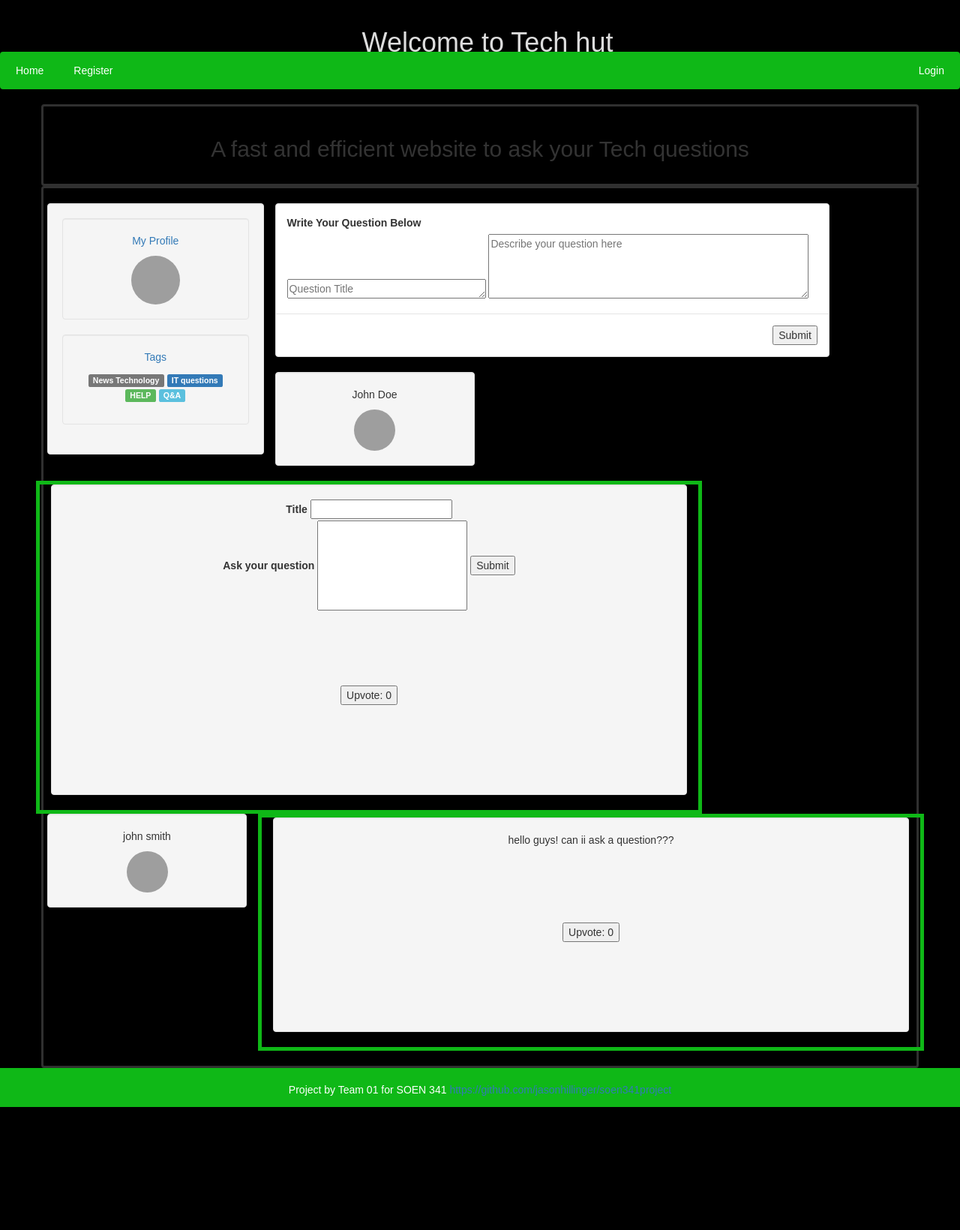
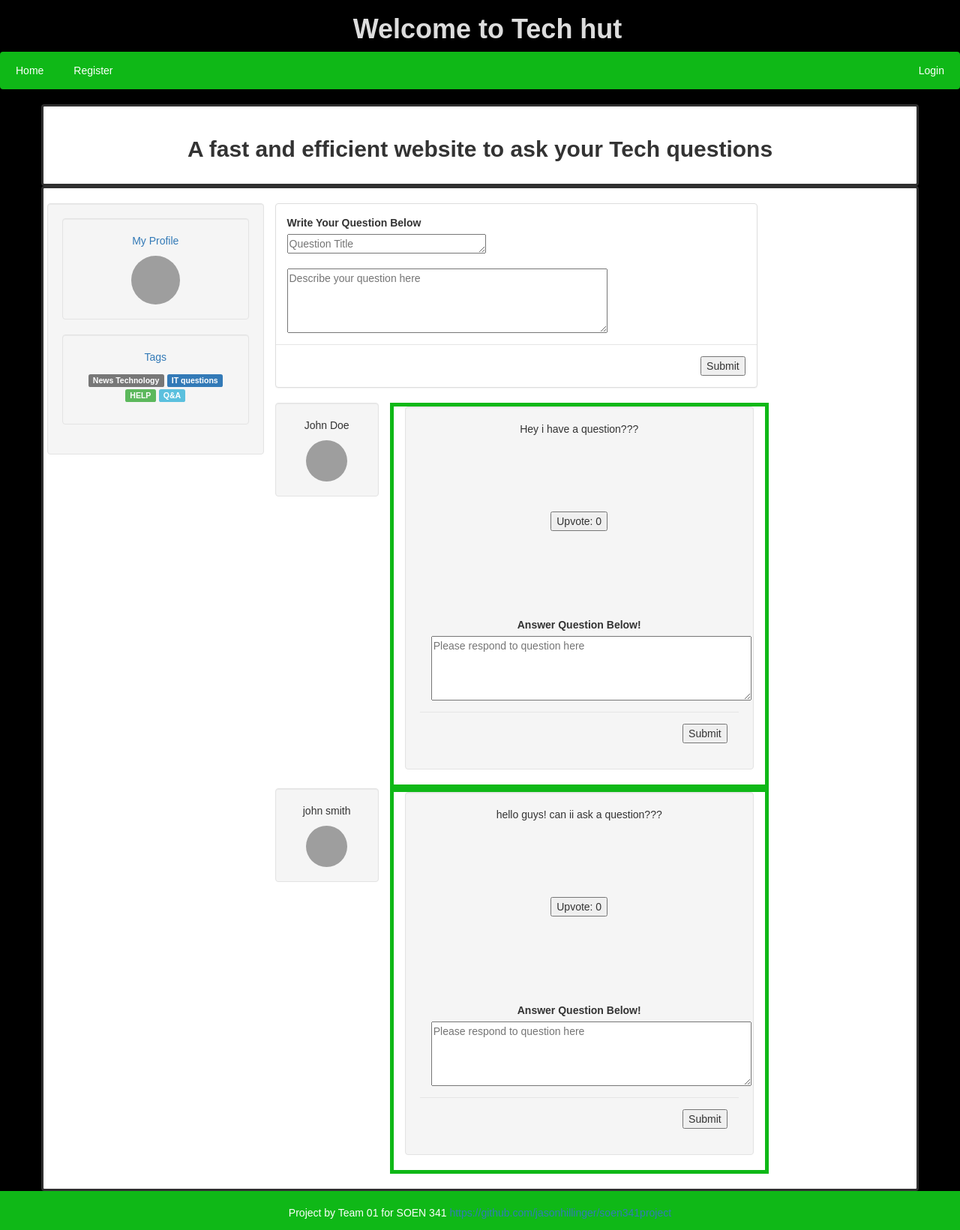
Before and after one commit to jasonhillinger/Mini-Stackoverflow, a PHP site: page / in a window 1280 px wide. Shown: the part 221-1861 px from the top of the page at 75% size. Before the commit the page ends 1697 px from the top, so only its background shows below. Run offline with PHP 8.4, Linux system fonts and the light colour scheme; data that the repository does not hold is empty; grey boxes are pictures that could not be loaded.

Commit message:
Updated UI in Index.php

```diff
--- a/index.php
+++ b/index.php
@@ -38,7 +38,7 @@ session_start(); //start a new session if not already started
 
         .header h1 {
             position: relative;
-            top: 18px;
+            top: 0px;
             left: 10px;
             color: #ddd;
             text-align: center;
@@ -89,6 +89,7 @@ session_start(); //start a new session if not already started
             text-align: center;
             border-radius: 4px;
             position: relative;
+			background: rgb(255,255,255);
         }
 
         .voting {
@@ -145,7 +146,7 @@ session_start(); //start a new session if not already started
 
     <div class="header">
         <img src="tech2.jpg" alt="logo" class="src">
-        <h1>Welcome to Tech hut</h1>
+        <h1><b>Welcome to Tech hut</b></h1>
 
     </div>
 
@@ -163,7 +164,7 @@ session_start(); //start a new session if not already started
 		    ?>
     </div>
     <div class="container">
-        <h2> A fast and efficient website to ask your Tech questions </h2>
+        <h2><b> A fast and efficient website to ask your Tech questions </b></h2>
         <img src="" />
     </div>
 
@@ -190,16 +191,16 @@ session_start(); //start a new session if not already started
                 </div>
 
             </div>
-            <div class="col-sm-8">
+            <div class="col-sm-7">
                 <div class="row">
                     <div class="col-sm-12">
                         <div class="panel panel-default text-left">
 			      <div class="panel-body">
 				  <label>Write Your Question Below</label>
-				  <br>
+				  </br>
 				  <input type="hidden" name="submitQuestion" value="1" />
 				  <textarea id="title" name="title" rows=1 cols="30" required placeholder="Question Title"></textarea>
-
+				  </br></br>
 				  <textarea id="userquestion" name="userquestion" rows=4 cols="50" required placeholder="Describe your question here"></textarea>
 			      </div>
 			      <div class="modal-footer">
@@ -209,29 +210,32 @@ session_start(); //start a new session if not already started
                     </div>
                 </div>
             </div>
+            <div class="col-sm-7">
                 <div class="row">
                     <div class="col-sm-3">
                         <div class="well">
                             <p>John Doe</p>
-                            <img src="johndoe.jpg" class="img-circle" height="55" width="55" alt="Avatar">
+                            <img src="download.png" class="img-circle" height="55" width="55" alt="Avatar">
                         </div>
                     </div>
                     <div class="col-sm-9">
                         <div class="well">
-                        <label for="title" class="floatLabel">Title</label>
-                            <input id="title" name="title" type="text" required></br>
-                            <label for="question" class="floatLabel">Ask your question</label>
-                            <input id="question" name="question" type="text" style="height:120px; width:200px;" required>
-                            <input type="submit">
-
-
+                            <p>Hey i have a question???</p>
                             <div class="voting">
                                 <button id="upvote">Upvote: 0</button>
                                 <script src="mybutton.js"></script>
                             </div>
+                            <div class="panel-body">
+                              <label>Answer Question Below!</label>
+                              <textarea id="userquestion" name="userquestion" rows=4 cols="50" placeholder="Please respond to question here"></textarea>
+                            </div>
+                            <div class="modal-footer">
+                              <input type="submit" class="btndefault"/>
+
+                            </div>
                         </div>
+                    </div>
 
-                    </div>
                 </div>
                 <div class="row">
                     <div class="col-sm-3">
@@ -246,6 +250,13 @@ session_start(); //start a new session if not already started
                             <div class="voting">
                                 <button id="upvote">Upvote: 0</button>
                                 <script src="mybutton.js"></script>
+                            </div>
+							<div class="panel-body">
+                              <label>Answer Question Below!</label>
+                              <textarea id="userquestion" name="userquestion" rows=4 cols="50" placeholder="Please respond to question here"></textarea>
+                            </div>
+                            <div class="modal-footer">
+                              <input type="submit" class="btndefault" />
                             </div>
                         </div>
 
```
